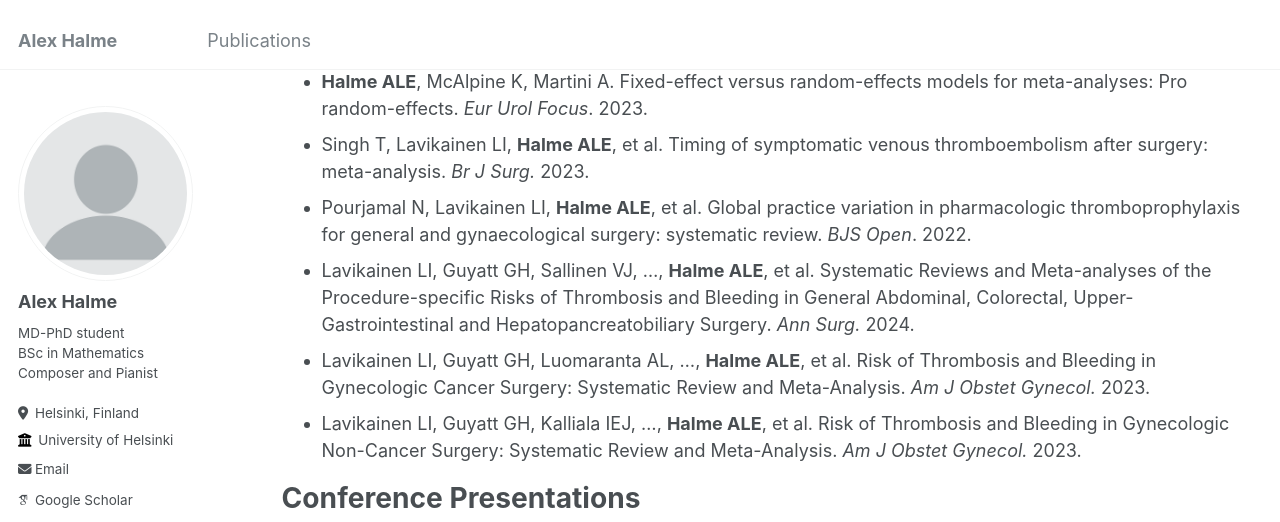
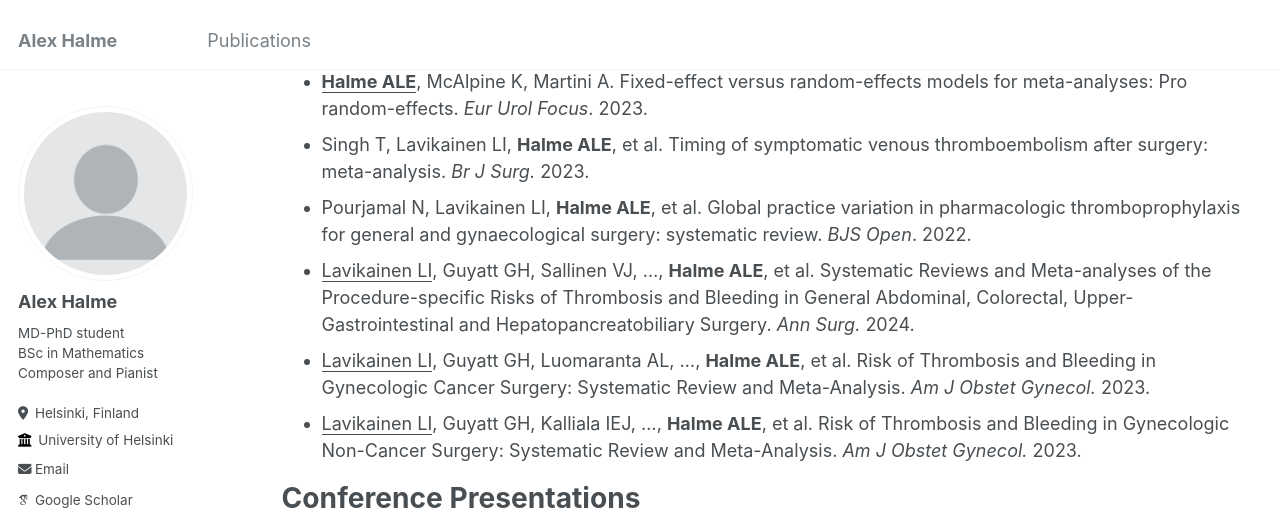
Before and after one commit to alex-halme/alex-halme.github.io, a Jekyll site: the page built from _pages/publications.md, in a window 1280 px wide and 900 px high, scrolled down 390 px. Shown: the top 522 px of the window. Built offline with Jekyll 4.4.1, drawn with Linux system fonts in a browser that asks for light colours; some web fonts are replaced.

```diff
--- a/_pages/publications.md
+++ b/_pages/publications.md
@@ -11,14 +11,14 @@ Academic Publications
 =====
 Corresponding author <u>underlined</u>.
 
-- **Halme ALE**, Roshanov PS, SV Tornberg, et al. Timing of Major Postoperative Bleeding Among Patients Undergoing Surgery. *JAMA Netw Open*. 2024.
+- <u><b>Halme ALE</b></u>, Roshanov PS, SV Tornberg, et al. Timing of Major Postoperative Bleeding Among Patients Undergoing Surgery. *JAMA Netw Open*. 2024.
 - **Halme ALE**, Laakkonen S, Rutanen J, et al. Short- and long-term effects of imatinib in patients hospitalised for COVID-19 infection: A randomised controlled trial. *J. Infect.* 2024.
-- **Halme ALE**, McAlpine K, Martini A. Fixed-effect versus random-effects models for meta-analyses: Pro random-effects. *Eur Urol Focus*. 2023.
+- <u><b>Halme ALE</b></u>, McAlpine K, Martini A. Fixed-effect versus random-effects models for meta-analyses: Pro random-effects. *Eur Urol Focus*. 2023.
 - Singh T, Lavikainen LI, **Halme ALE**, et al. Timing of symptomatic venous thromboembolism after surgery: meta-analysis. *Br J Surg.* 2023.
 - Pourjamal N, Lavikainen LI, **Halme ALE**, et al. Global practice variation in pharmacologic thromboprophylaxis for general and gynaecological surgery: systematic review. *BJS Open*. 2022.
-- Lavikainen LI, Guyatt GH, Sallinen VJ, …, **Halme ALE**, et al. Systematic Reviews and Meta-analyses of the Procedure-specific Risks of Thrombosis and Bleeding in General Abdominal, Colorectal, Upper-Gastrointestinal and Hepatopancreatobiliary Surgery. *Ann Surg.* 2024.
-- Lavikainen LI, Guyatt GH, Luomaranta AL, …, **Halme ALE**, et al. Risk of Thrombosis and Bleeding in Gynecologic Cancer Surgery: Systematic Review and Meta-Analysis. *Am J Obstet Gynecol.* 2023.
-- Lavikainen LI, Guyatt GH, Kalliala IEJ, …, **Halme ALE**, et al. Risk of Thrombosis and Bleeding in Gynecologic Non-Cancer Surgery: Systematic Review and Meta-Analysis. *Am J Obstet Gynecol.* 2023.
+- <u>Lavikainen LI</u>, Guyatt GH, Sallinen VJ, …, **Halme ALE**, et al. Systematic Reviews and Meta-analyses of the Procedure-specific Risks of Thrombosis and Bleeding in General Abdominal, Colorectal, Upper-Gastrointestinal and Hepatopancreatobiliary Surgery. *Ann Surg.* 2024.
+- <u>Lavikainen LI</u>, Guyatt GH, Luomaranta AL, …, **Halme ALE**, et al. Risk of Thrombosis and Bleeding in Gynecologic Cancer Surgery: Systematic Review and Meta-Analysis. *Am J Obstet Gynecol.* 2023.
+- <u>Lavikainen LI</u>, Guyatt GH, Kalliala IEJ, …, **Halme ALE**, et al. Risk of Thrombosis and Bleeding in Gynecologic Non-Cancer Surgery: Systematic Review and Meta-Analysis. *Am J Obstet Gynecol.* 2023.
 
 Conference Presentations
 =====
```
Also changed, not shown: 1 other file.
